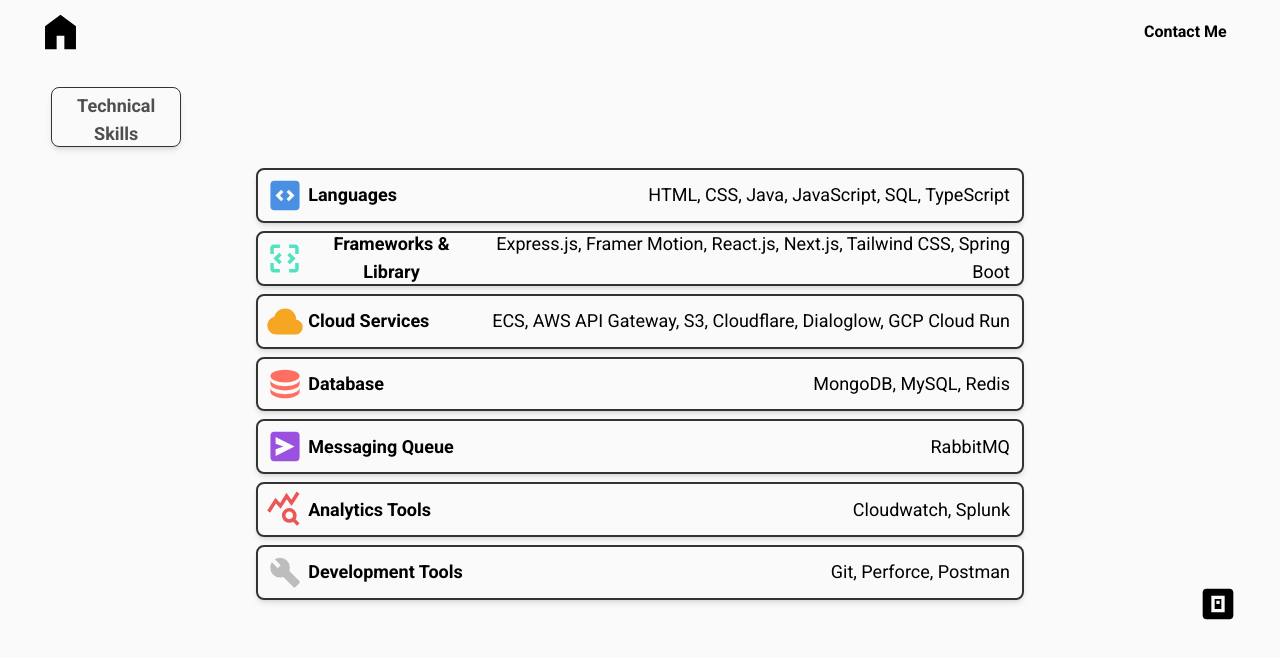
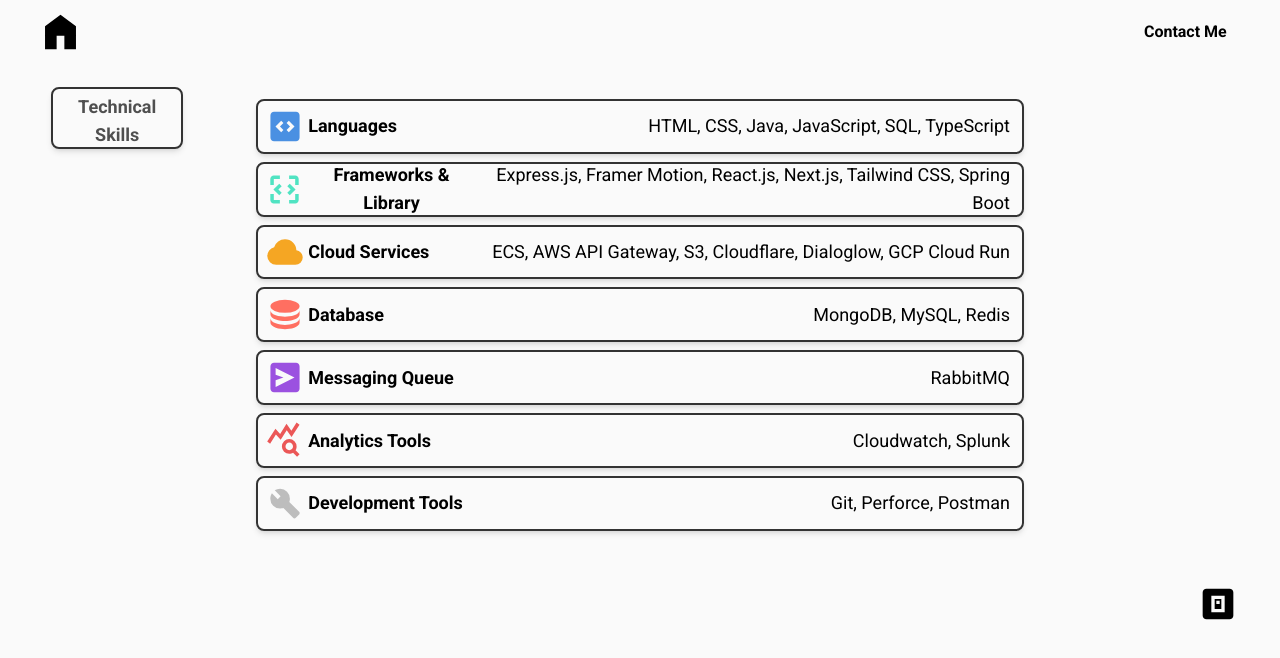
Before and after one commit to Evan-YJ-Zhao/web-portfolio, a Next.js app: page /about-me in a window 1280 px wide. Both pictures are taken after a click on the button 1218 px from the left and 604 px from the top of the page. Shown: the top 658 px of the page. Built offline with nearby package versions, Linux system fonts and the light colour scheme.

Commit message:
Updated style for techstack panel and section wrapper

```diff
--- a/components/TechStackPanel/TechStackPanel.tsx
+++ b/components/TechStackPanel/TechStackPanel.tsx
@@ -34,9 +34,9 @@ const listItemVariant = {
 
 const TechStackPanel = () => {
   return (
-    <div className="relative w-full h-full flex justify-center items-center">
+    <div className="w-full h-full flex justify-center items-center">
       <motion.ul
-        className="w-3/5 h-2/3"
+        className="relative w-3/5 h-2/3 bottom-[12%]"
         variants={listVariant}
         initial="hidden"
         animate="visible"
--- a/components/Wrapper/SectionWrapper.tsx
+++ b/components/Wrapper/SectionWrapper.tsx
@@ -11,7 +11,7 @@ const SectionWrapper = ({ children, className, title }: Props) => {
     <section className={`${className}`}>
       <motion.div
         className="absolute left-[4%] top-[4%] max-w-[10%] max-h-[10%]
-          border border-primary rounded-lg box-content shadow-md overflow-hidden z-[1]"
+          border-2 border-primary rounded-lg box-content shadow-md overflow-hidden z-[1]"
         initial={{opacity: 0, x: -50}}
         animate={{opacity: 1, x: 0}}
       >
```
